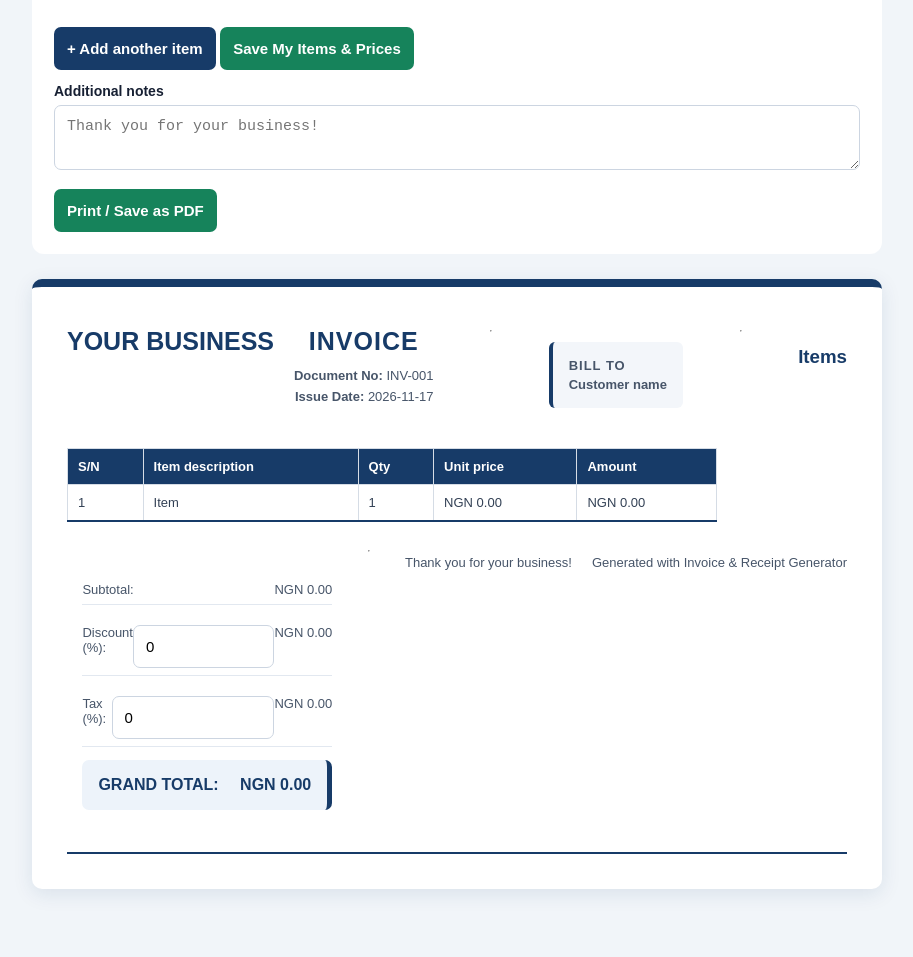
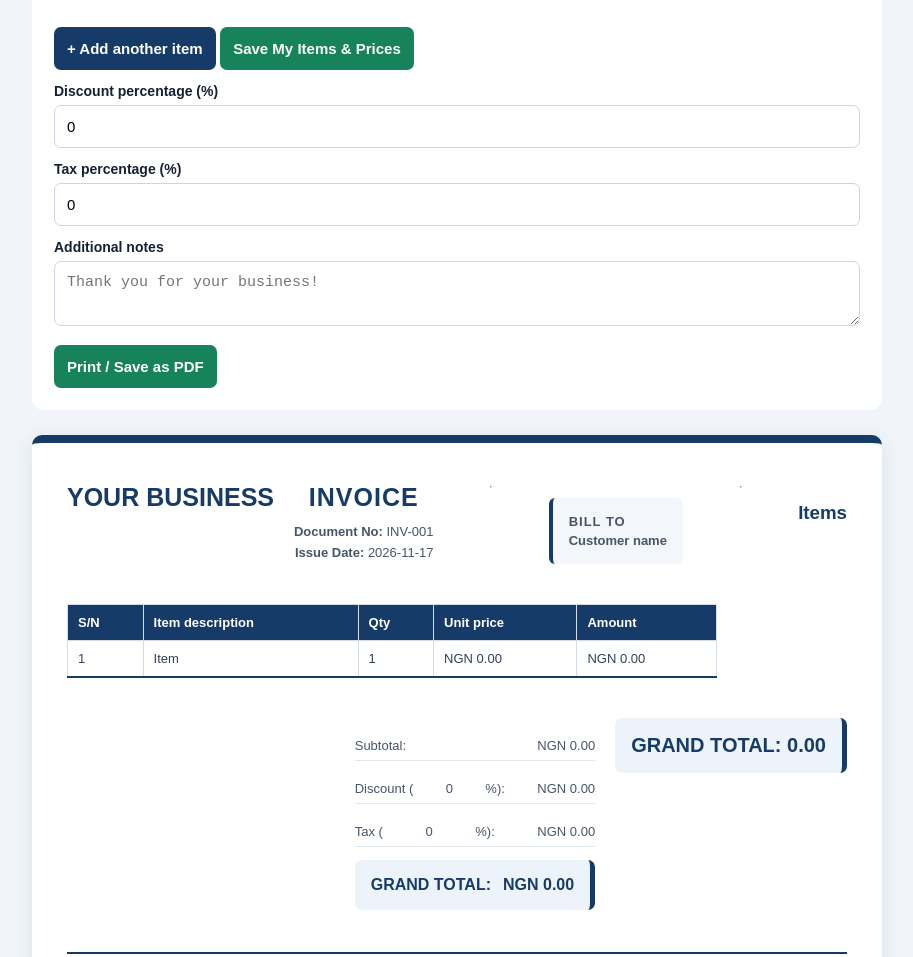
Before and after one commit to futhman01-coder/invoice-generator, a plain HTML site: page index.html in a window 1280 px wide. Shown: the part 1144-2101 px from the top of the page, without its empty margins (183-1096 px from the left). Before the commit the page ends 2078 px from the top, so only its background shows below. Drawn offline with Linux system fonts and the light colour scheme.

Commit message:
Separate discount and tax input from invoice preview

```diff
--- a/index.html
+++ b/index.html
@@ -421,6 +421,15 @@ button.secondary{background:#16835b}
 
 <button type="button" onclick="addItem()">+ Add another item</button>
 <button type="button" class="secondary" onclick="saveItems()">Save My Items & Prices</button>
+  <label>Discount percentage (%)</label>
+<input type="number" id="discountRate"
+value="0" min="0" max="100" step="0.01"
+oninput="update()">
+
+<label>Tax percentage (%)</label>
+<input type="number" id="taxRate"
+value="0" min="0" max="100" step="0.01"
+oninput="update()">
 <label>Additional notes</label>
 <textarea id="notes" placeholder="Thank you for your business!" oninput="update()"></textarea>
 
@@ -462,20 +471,20 @@ button.secondary{background:#16835b}
   </p>
 
   <p>
-    Discount (%):
-    <input type="number" id="discountRate"
-    value="0" min="0" max="100" step="0.01"
-    oninput="update()">
+    Discount (<span id="discountRateView">0</span>%):
     <span id="discountView">0.00</span>
   </p>
 
   <p>
-    Tax (%):
-    <input type="number" id="taxRate"
-    value="0" min="0" max="100" step="0.01"
-    oninput="update()">
+    Tax (<span id="taxRateView">0</span>%):
     <span id="taxView">0.00</span>
   </p>
+
+  <div class="total">
+    GRAND TOTAL:
+    <span id="totalView">0.00</span>
+  </div>
+</div>
 
   <div class="total">
     GRAND TOTAL: <span id="totalView">0.00</span>
@@ -630,6 +639,8 @@ const tax=taxableAmount*taxRate/100;
 const total=taxableAmount+tax;
 
 show('subtotalView',money(subtotal));
+show('discountRateView',discountRate);
+show('taxRateView',taxRate);
 show('discountView',money(discount));
 show('taxView',money(tax));
 
```
